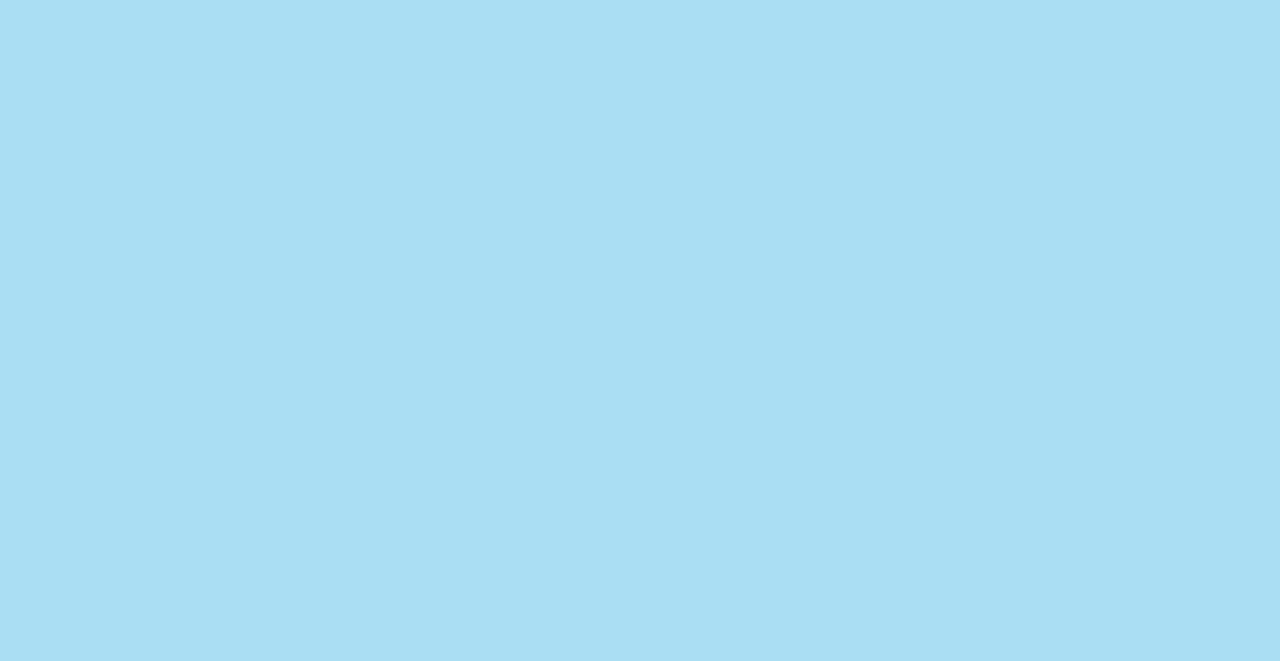
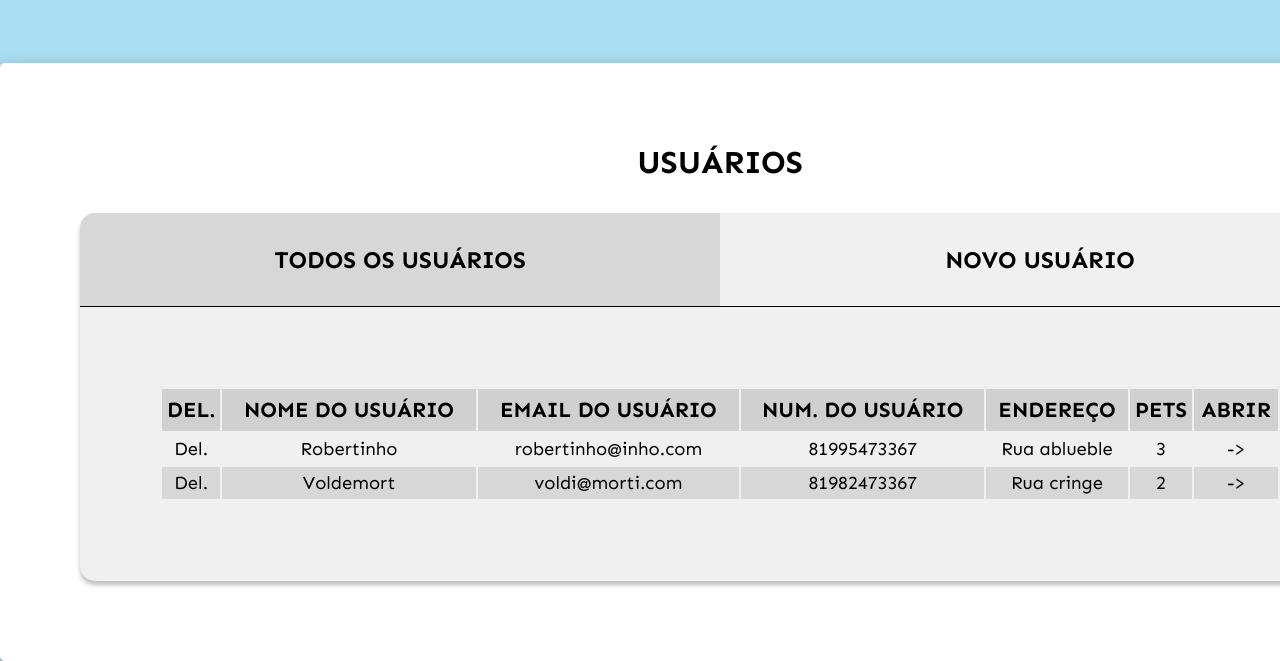
Before and after one commit to pedroairton/sistema-petshop, an Angular app: page / in a window 1280 px wide. Shown: the part 1141-1802 px from the top of the page. Before the commit the page ends 954 px from the top, so only its background shows below. Built offline with nearby package versions, Linux system fonts and the light colour scheme.

Commit message:
feat: Página de usuários

```diff
--- a/src/app/app.component.html
+++ b/src/app/app.component.html
@@ -18,7 +18,7 @@
 </svg>
 
 <section class="content">
-  <div class="dashboard">
+  <div class="page-dashboard">
     <h1>DASHBOARD</h1>
     <div class="tables card">
       <div class="table">
@@ -101,3 +101,51 @@
   </div>
   <router-outlet></router-outlet>
 </section>
+<section class="content">
+  <div class="page-usuarios">
+    <h1>USUÁRIOS</h1>
+    <div class="content-usuarios">
+      <div class="index-usuarios">
+        <h2 style="border-radius: 15px 0 0 0;" [ngStyle]="{'background-color' : indexUsuarios ? '#d7d7d7' : ''}" (click)="toggleUsuarios(true)">TODOS OS USUÁRIOS</h2>
+        <h2 style="border-radius: 0 15px 0 0;" [ngStyle]="{'background-color' : indexUsuarios ? '' : '#d7d7d7'}" (click)="toggleUsuarios(false)">NOVO USUÁRIO</h2>
+      </div>
+      <div class="table" [ngClass]="{'ativo': indexUsuarios === true}">
+        <table>
+          <thead>
+            <tr>
+              <th>Del.</th>
+              <th>Nome do Usuário</th>
+              <th>Email do Usuário</th>
+              <th>Num. do Usuário</th>
+              <th>Endereço</th>
+              <th>Pets</th>
+              <th>Abrir</th>
+            </tr>
+          </thead>
+          <tbody>
+            @for (usuario of usuarios; track usuario) {
+              <tr>
+                <td>Del.</td>
+                <td>{{ usuario.nome }}</td>
+                <td>{{ usuario.email }}</td>
+                <td>{{ usuario.numero }}</td>
+                <td>{{ usuario.endereco }}</td>
+                <td>{{ usuario.pets }}</td>
+                <td>-></td>
+              </tr>
+            }
+          </tbody>
+        </table>
+      </div>
+      <div class="novo-usuario" [ngClass]="{'ativo': indexUsuarios === false}">
+        <form>
+          <input type="text" name="nome" placeholder="Nome">
+          <input type="email" name="email" placeholder="Email">
+          <input type="text" name="numero" placeholder="Número de telefone">
+          <input type="text" name="endereco" placeholder="Endereço">
+          <button type="submit">Enviar</button>
+        </form>
+      </div>
+    </div>
+  </div>
+</section>
--- a/src/app/app.component.scss
+++ b/src/app/app.component.scss
@@ -1,41 +1,44 @@
 $darkBlue: #219799;
-$lightBlue: #AADEF3;
-$lightBlue2: #60C1DC;
-.mobile{
+$darkBlue2: #1a7778;
+$lightBlue: #aadef3;
+$lightBlue2: #60c1dc;
+.mobile {
   cursor: pointer;
-    transition: .3s;
+  transition: 0.3s;
 }
-.ativo{
+.mobile.ativo {
   rotate: 90deg;
 }
-.content{
+.content {
   width: 1440px;
   background-color: white;
   margin: 0 auto;
   margin-top: 250px;
   border-radius: 5px;
   box-shadow: rgba(0, 0, 0, 0.35) 0px 5px 15px;
-    .dashboard{
+  h1 {
+    text-align: center;
+    font-size: 2rem;
+  }
+  .page-dashboard {
     padding: 50px 120px;
     justify-content: center;
     display: grid;
     grid-template-columns: 1fr 1fr 1fr;
     gap: 2rem;
-        h1{
+    h1 {
       grid-column: 1/4;
-            text-align: center;
-            font-size: 2rem;
     }
-        .card{
+    .card {
       border-radius: 15px;
       background-color: #f0f0f0;
       padding: 1.5rem 2rem;
-            box-shadow: rgba(50, 50, 93, 0.25) 0px 6px 12px -2px, rgba(0, 0, 0, 0.3) 0px 3px 7px -3px;
-            h2{
+      box-shadow: 0px 4px 4px rgba(0, 0, 0, 0.25);
+      h2 {
         text-align: center;
       }
     }
-        .tables{
+    .tables {
       grid-column: 1/4;
       width: 100%;
       display: flex;
@@ -50,33 +53,33 @@ $lightBlue2: #60C1DC;
       //     width: 2px;
       //     background-color: black;
       // }
-            .table{
+      .table {
         flex: 1;
-                .table-title{
+        .table-title {
           display: flex;
           justify-content: space-around;
           align-items: center;
           margin-bottom: 1rem;
         }
-                table{
+        table {
           width: 100%;
-                    thead{
-                        tr{
+          thead {
+            tr {
               background-color: #d0d0d0;
-                            th{
+              th {
                 font-size: 1.15rem;
                 padding: 8px 0;
                 text-transform: uppercase;
               }
             }
           }
-                    tbody{
-                        tr{
-                            td{
+          tbody {
+            tr {
+              td {
                 padding: 5px 0;
                 text-align: center;
               }
-                            &:nth-child(even){
+              &:nth-child(even) {
                 background-color: #d7d7d7;
               }
             }
@@ -84,39 +87,39 @@ $lightBlue2: #60C1DC;
         }
       }
     }
-        .usuarios{
-            .total-usuarios{
+    .usuarios {
+      .total-usuarios {
         font-size: 80px;
         margin: 3rem;
       }
     }
-        .servicos{
-            .servicos-content{
+    .servicos {
+      .servicos-content {
         display: flex;
         flex-direction: column;
         gap: 1rem;
-                .servico{
+        .servico {
           display: flex;
           justify-content: space-between;
-                    h3{
+          h3 {
             font-size: 1.25rem;
             font-weight: 500;
           }
         }
       }
     }
-        .animais{
+    .animais {
       display: flex;
       flex-direction: column;
-            .animais-content{
+      .animais-content {
         display: flex;
         flex-direction: column;
         gap: 1rem;
         margin: auto 0;
-                .animal{
+        .animal {
           display: flex;
           justify-content: space-between;
-                    h3{
+          h3 {
             font-size: 1.75rem;
             font-weight: 500;
           }
@@ -124,4 +127,99 @@ $lightBlue2: #60C1DC;
       }
     }
   }
+  // page usuarios
+  .page-usuarios {
+    padding: 80px;
+    .content-usuarios {
+      border-radius: 15px;
+      background-color: #f0f0f0;
+      box-shadow: 0px 4px 4px rgba(0, 0, 0, 0.25);
+      margin-top: 2rem;
+      .index-usuarios {
+        display: flex;
+        align-items: center;
+        justify-content: space-around;
+        border-bottom: solid 1px black;
+        h2 {
+          padding: 2rem;
+          cursor: pointer;
+          flex: 1;
+          text-align: center;
+          transition: 0.3s;
         }
+      }
+      .table {
+        display: none;
+        // display: flex;
+        padding: 80px;
+        table {
+          width: 100%;
+          thead {
+            tr {
+              background-color: #d0d0d0;
+              th {
+                font-size: 1.35rem;
+                padding: 8px 0;
+                text-transform: uppercase;
+              }
+            }
+          }
+          tbody {
+            tr {
+              td {
+                font-size: 1.15rem;
+                padding: 5px 0;
+                text-align: center;
+              }
+              &:nth-child(even) {
+                background-color: #d7d7d7;
+              }
+            }
+          }
+        }
+      }
+      .novo-usuario {
+        display: none;
+        // display: flex;
+        justify-content: center;
+        padding: 80px;
+        form {
+          display: flex;
+          flex-direction: column;
+          gap: 1rem;
+          width: 400px;
+          input,
+          button {
+            width: 100%;
+            height: 40px;
+            border: none;
+          }
+          input {
+            padding-left: 1rem;
+            border-radius: 2px;
+            transition: 0.3s;
+            outline: solid 2px transparent;
+            &:focus-visible {
+              outline: solid 2px $darkBlue;
+            }
+          }
+          button {
+            border-radius: 2px;
+            background-color: $darkBlue;
+            color: white;
+            font-size: 1.25rem;
+            cursor: pointer;
+            transition: 0.3s;
+            &:hover {
+              background-color: $darkBlue2;
+            }
+          }
+        }
+      }
+      .ativo {
+        display: flex;
+        rotate: 0deg;
+      }
+    }
+  }
+}
--- a/src/app/app.component.ts
+++ b/src/app/app.component.ts
@@ -16,6 +16,10 @@ export class AppComponent {
   public mobile: boolean = false;
   toggleMobile() {
     this.mobile === true ? (this.mobile = false) : (this.mobile = true);
+  }
+  public indexUsuarios: boolean = true;
+  toggleUsuarios(value: boolean) {
+    this.indexUsuarios = value
   }
   public consultasHoje: {
     usuario: string;
@@ -62,7 +66,29 @@ export class AppComponent {
     },
     {
       tipo: 'Cachorro',
-      total: 47
+      total: 47,
+    },
+  ];
+  public usuarios: {
+    nome: string;
+    email: string;
+    numero: string;
+    endereco: string;
+    pets: number;
+  }[] = [
+    {
+      nome: 'Robertinho',
+      email: 'robertinho@inho.com',
+      numero: '81995473367',
+      endereco: 'Rua ablueble',
+      pets: 3,
+    },
+    {
+      nome: 'Voldemort',
+      email: 'voldi@morti.com',
+      numero: '81982473367',
+      endereco: 'Rua cringe',
+      pets: 2,
     },
   ];
 }
```
Lines whose indentation alone changed are shown as unchanged.
